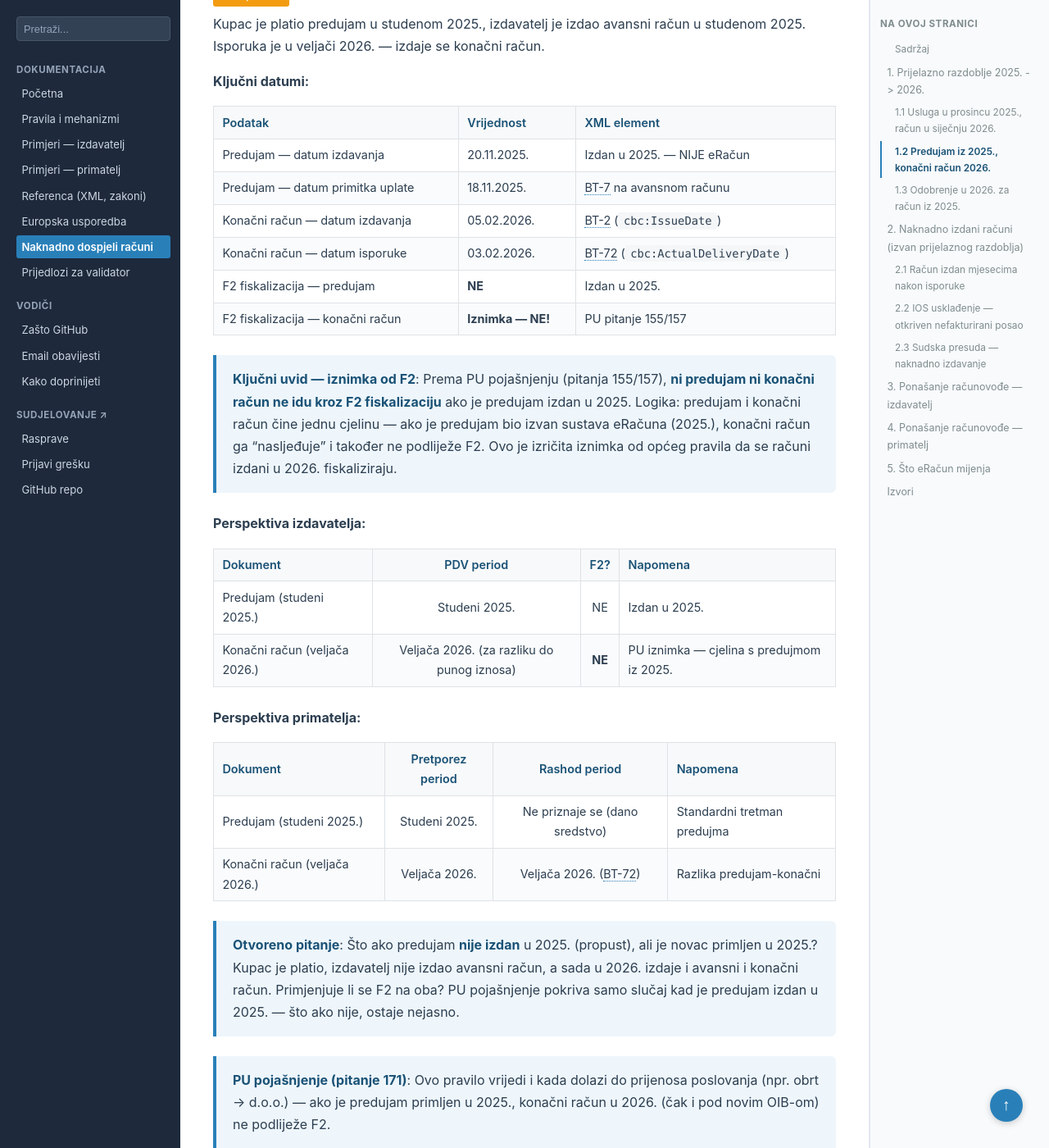
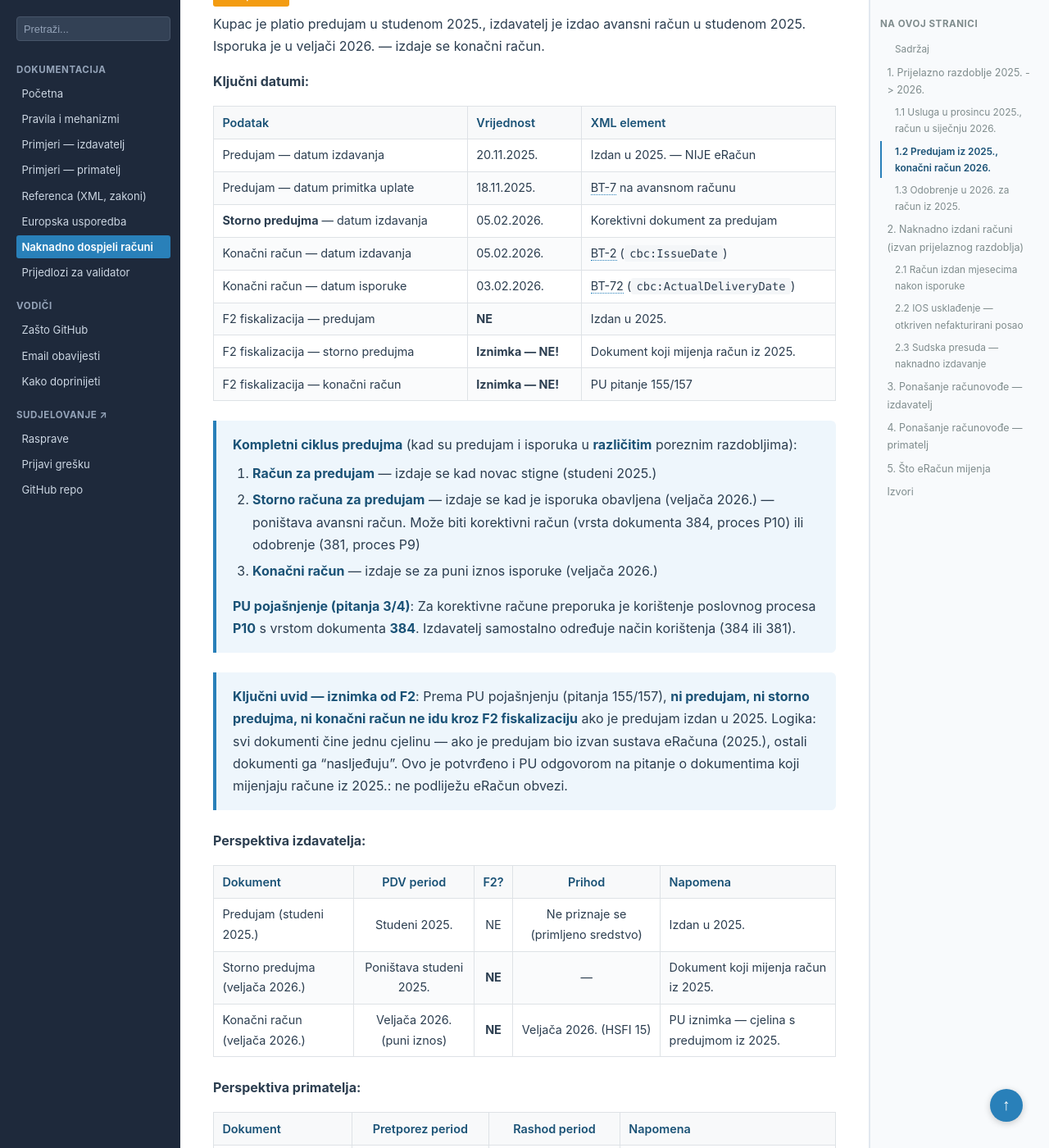
Before and after one commit to dageci/eracun-fiskalizacija-datumi, a Jekyll site: the page built from docs/naknadno-dospjeli-racuni.md, in a window 1280 px wide and 1400 px high, scrolled down 3473 px. Shown: the whole window at 82% size. Built offline with Jekyll 4.4.1, drawn with Linux system fonts in a browser that asks for light colours; some of the changed text lies outside the part shown.

Commit message:
predujam: dodan storno računa u kompletni ciklus (3 dokumenta)
Ciklus predujma iz različitih razdoblja:
1. Račun za predujam (kad novac stigne)
2. Storno predujma (kad isporuka — P10/384 ili P9/381)
3. Konačni račun (puni iznos)

Dodano u tablice izdavatelja i primatelja.
PU pojašnjenje (pitanja 3/4): preporuka P10 proces, vrsta 384.
Sve tri dokumenta NE podliježu F2 ako je predujam iz 2025.

```diff
--- a/docs/naknadno-dospjeli-racuni.md
+++ b/docs/naknadno-dospjeli-racuni.md
@@ -85,26 +85,37 @@ Kupac je platio predujam u studenom 2025., izdavatelj je izdao avansni račun u
 |---------|-----------|-------------|
 | Predujam — datum izdavanja | 20.11.2025. | Izdan u 2025. — NIJE eRačun |
 | Predujam — datum primitka uplate | 18.11.2025. | BT-7 na avansnom računu |
+| **Storno predujma** — datum izdavanja | 05.02.2026. | Korektivni dokument za predujam |
 | Konačni račun — datum izdavanja | 05.02.2026. | BT-2 (`cbc:IssueDate`) |
 | Konačni račun — datum isporuke | 03.02.2026. | BT-72 (`cbc:ActualDeliveryDate`) |
 | F2 fiskalizacija — predujam | **NE** | Izdan u 2025. |
+| F2 fiskalizacija — storno predujma | **Iznimka — NE!** | Dokument koji mijenja račun iz 2025. |
 | F2 fiskalizacija — konačni račun | **Iznimka — NE!** | PU pitanje 155/157 |
 
-> **Ključni uvid — iznimka od F2**: Prema PU pojašnjenju (pitanja 155/157), **ni predujam ni konačni račun ne idu kroz F2 fiskalizaciju** ako je predujam izdan u 2025. Logika: predujam i konačni račun čine jednu cjelinu — ako je predujam bio izvan sustava eRačuna (2025.), konačni račun ga "nasljeđuje" i također ne podliježe F2. Ovo je izričita iznimka od općeg pravila da se računi izdani u 2026. fiskaliziraju.
+> **Kompletni ciklus predujma** (kad su predujam i isporuka u **različitim** poreznim razdobljima):
+> 1. **Račun za predujam** — izdaje se kad novac stigne (studeni 2025.)
+> 2. **Storno računa za predujam** — izdaje se kad je isporuka obavljena (veljača 2026.) — poništava avansni račun. Može biti korektivni račun (vrsta dokumenta 384, proces P10) ili odobrenje (381, proces P9)
+> 3. **Konačni račun** — izdaje se za puni iznos isporuke (veljača 2026.)
+>
+> **PU pojašnjenje (pitanja 3/4)**: Za korektivne račune preporuka je korištenje poslovnog procesa **P10** s vrstom dokumenta **384**. Izdavatelj samostalno određuje način korištenja (384 ili 381).
+
+> **Ključni uvid — iznimka od F2**: Prema PU pojašnjenju (pitanja 155/157), **ni predujam, ni storno predujma, ni konačni račun ne idu kroz F2 fiskalizaciju** ako je predujam izdan u 2025. Logika: svi dokumenti čine jednu cjelinu — ako je predujam bio izvan sustava eRačuna (2025.), ostali dokumenti ga "nasljeđuju". Ovo je potvrđeno i PU odgovorom na pitanje o dokumentima koji mijenjaju račune iz 2025.: ne podliježu eRačun obvezi.
 
 **Perspektiva izdavatelja:**
 
-| Dokument | PDV period | F2? | Napomena |
-|----------|:---:|:---:|---|
-| Predujam (studeni 2025.) | Studeni 2025. | NE | Izdan u 2025. |
-| Konačni račun (veljača 2026.) | Veljača 2026. (za razliku do punog iznosa) | **NE** | PU iznimka — cjelina s predujmom iz 2025. |
+| Dokument | PDV period | F2? | Prihod | Napomena |
+|----------|:---:|:---:|:---:|---|
+| Predujam (studeni 2025.) | Studeni 2025. | NE | Ne priznaje se (primljeno sredstvo) | Izdan u 2025. |
+| Storno predujma (veljača 2026.) | Poništava studeni 2025. | **NE** | — | Dokument koji mijenja račun iz 2025. |
+| Konačni račun (veljača 2026.) | Veljača 2026. (puni iznos) | **NE** | Veljača 2026. (HSFI 15) | PU iznimka — cjelina s predujmom iz 2025. |
 
 **Perspektiva primatelja:**
 
 | Dokument | Pretporez period | Rashod period | Napomena |
 |----------|:---:|:---:|---|
 | Predujam (studeni 2025.) | Studeni 2025. | Ne priznaje se (dano sredstvo) | Standardni tretman predujma |
-| Konačni račun (veljača 2026.) | Veljača 2026. | Veljača 2026. (BT-72) | Razlika predujam-konačni |
+| Storno predujma (veljača 2026.) | Poništava pretporez iz studenog | — | Ispravak PDV prijave za studeni ili uključenje u veljaču |
+| Konačni račun (veljača 2026.) | Veljača 2026. | Veljača 2026. (BT-72) | Puni iznos — uključuje i dio koji je bio pokriven predujmom |
 
 > **Otvoreno pitanje**: Što ako predujam **nije izdan** u 2025. (propust), ali je novac primljen u 2025.? Kupac je platio, izdavatelj nije izdao avansni račun, a sada u 2026. izdaje i avansni i konačni račun. Primjenjuje li se F2 na oba? PU pojašnjenje pokriva samo slučaj kad je predujam izdan u 2025. — što ako nije, ostaje nejasno.
 
```
